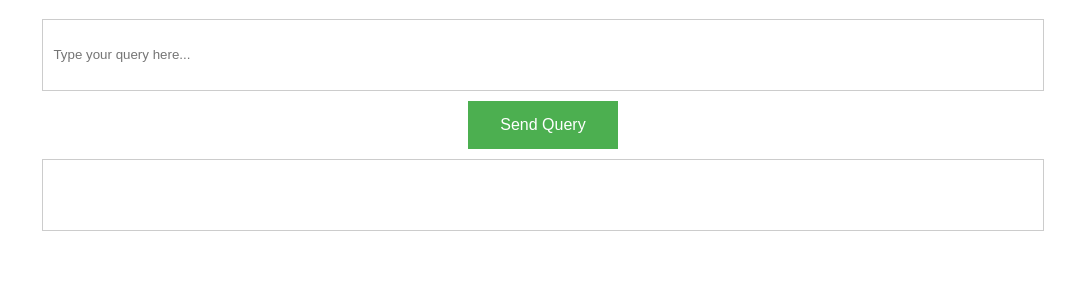
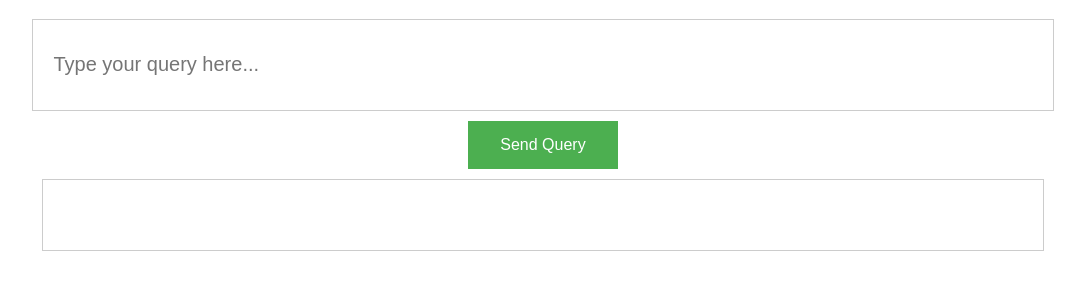
Before and after one commit to wadie999/Chat-Bot, a plain HTML site: page static/index.html in a window 1280 px wide. Shown: the part 89-378 px from the top of the page, without its empty margins (97-1182 px from the left). Drawn offline with Linux system fonts and the light colour scheme.

Commit message:
Larger Text

```diff
--- a/static/styles.css
+++ b/static/styles.css
@@ -4,10 +4,11 @@ form-group {
 
 input[type="text"] {
     border: 1px solid #ccc;
-    padding: 10px;
+    padding: 15px;
     width: 100%;
     display: block;
     margin: 10px auto;
+    font-size: 20px;
 }
 
 
@@ -32,7 +33,7 @@ button {
 
 #queryInput {
     width: 80%;
-    padding: 10px;
+    padding: 20px;
     min-height: 50px;
     margin: 10px 0;
     margin: 10px auto;
@@ -46,5 +47,6 @@ button {
     min-height: 50px;
     margin: 10px auto;
     max-width: 80%;
+    font-size: 18px;
 
 }
```
